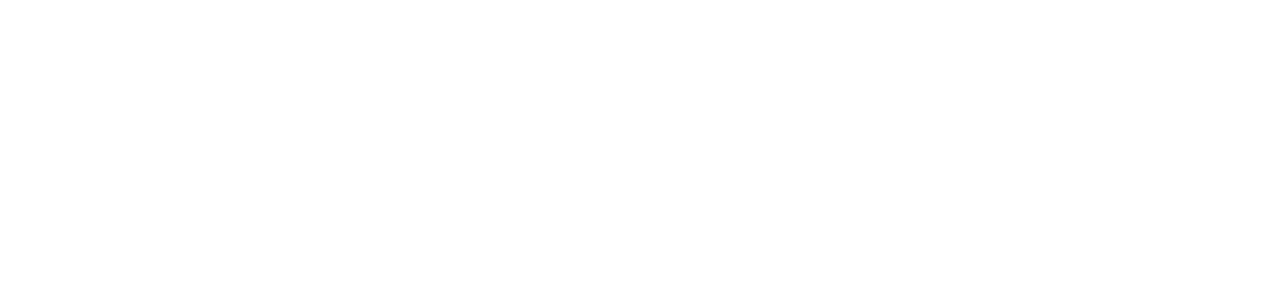
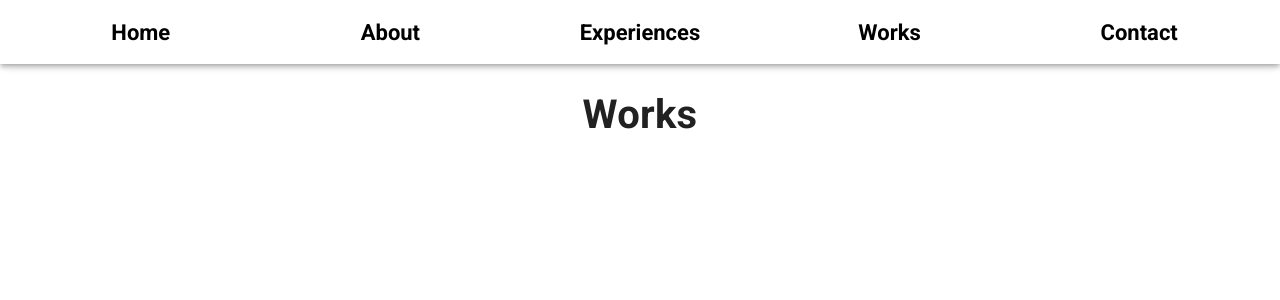
Before and after one commit to kobachi53/portfolio, a Vue app: page /works in a window 1280 px wide. Shown: the top 300 px of the page. Built offline with nearby package versions, Linux system fonts and the light colour scheme.

Commit message:
【追加】 ・タイトル文の追加

```diff
--- a/src/components/Contact.vue
+++ b/src/components/Contact.vue
@@ -61,10 +61,4 @@
   width: 23%;
   border: 0.1px solid;
 }
-
-/* input {
-  margin-top: 5px;
-  margin-bottom: 20px;
-  width: 23%;
-} */
 </style>
--- a/src/components/Experiences.vue
+++ b/src/components/Experiences.vue
@@ -1,6 +1,9 @@
 <template>
-  <div>
+  <div class="parent">
     <navber></navber>
+    <div class="title">
+      <h1 style="padding-top:35px">Experiences</h1>
+    </div>
   </div>
 </template>
 
@@ -15,6 +18,8 @@
 };
 </script>
 
-
-<style scoped>
+<style>
+.title {
+  text-align: center;
+}
 </style>
--- a/src/components/Works.vue
+++ b/src/components/Works.vue
@@ -1,6 +1,9 @@
 <template>
-  <div>
+  <div class="parent">
     <navber></navber>
+    <div class="title">
+      <h1 style="padding-top:35px">Works</h1>
+    </div>
   </div>
 </template>
 
@@ -17,4 +20,7 @@
 
 
 <style scoped>
+.title {
+  text-align: center;
+}
 </style>
--- a/src/router/index.js
+++ b/src/router/index.js
@@ -1,6 +1,8 @@
 import Vue from "vue";
 import VueRouter from "vue-router";
 import Home from "../views/Home.vue";
+import Experiences from "../views/Experiences.vue";
+import Works from "../views/Works.vue";
 
 Vue.use(VueRouter);
 
@@ -16,16 +18,16 @@
     component: () =>
       import(/* webpackChunkName: "about" */ "../views/About.vue")
   },
-  // {
-  //   path: "/experiences",
-  //   name: "Experiences",
-  //   import(/* webpackChunkName: "experiences" */ "../views/Experiences.vue")
-  // },
-  // {
-  //   path: "/works",
-  //   name: "Works",
-  //   import(/* webpackChunkName: "works" */ "../views/Works.vue")
-  // },
+  {
+    path: "/experiences",
+    name: "Experiences",
+    component: Experiences
+  },
+  {
+    path: "/works",
+    name: "Works",
+    component: Works
+  },
   {
     path: "/contact",
     name: "Contact",
--- a/src/views/Works.vue
+++ b/src/views/Works.vue
@@ -3,7 +3,7 @@
 </template>
 
 <script>
-import Home from "../components/Works";
+import Works from "../components/Works";
 export default {
   components: {
     Works
```
